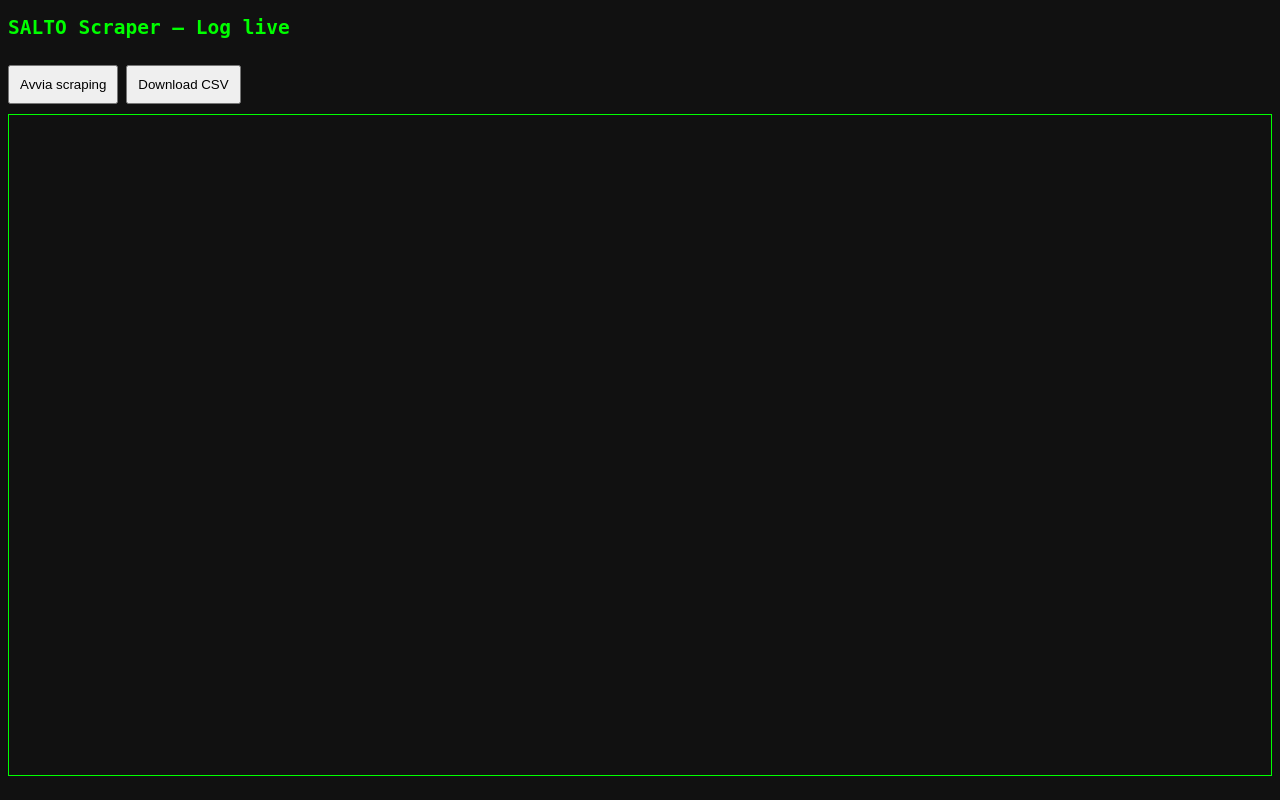
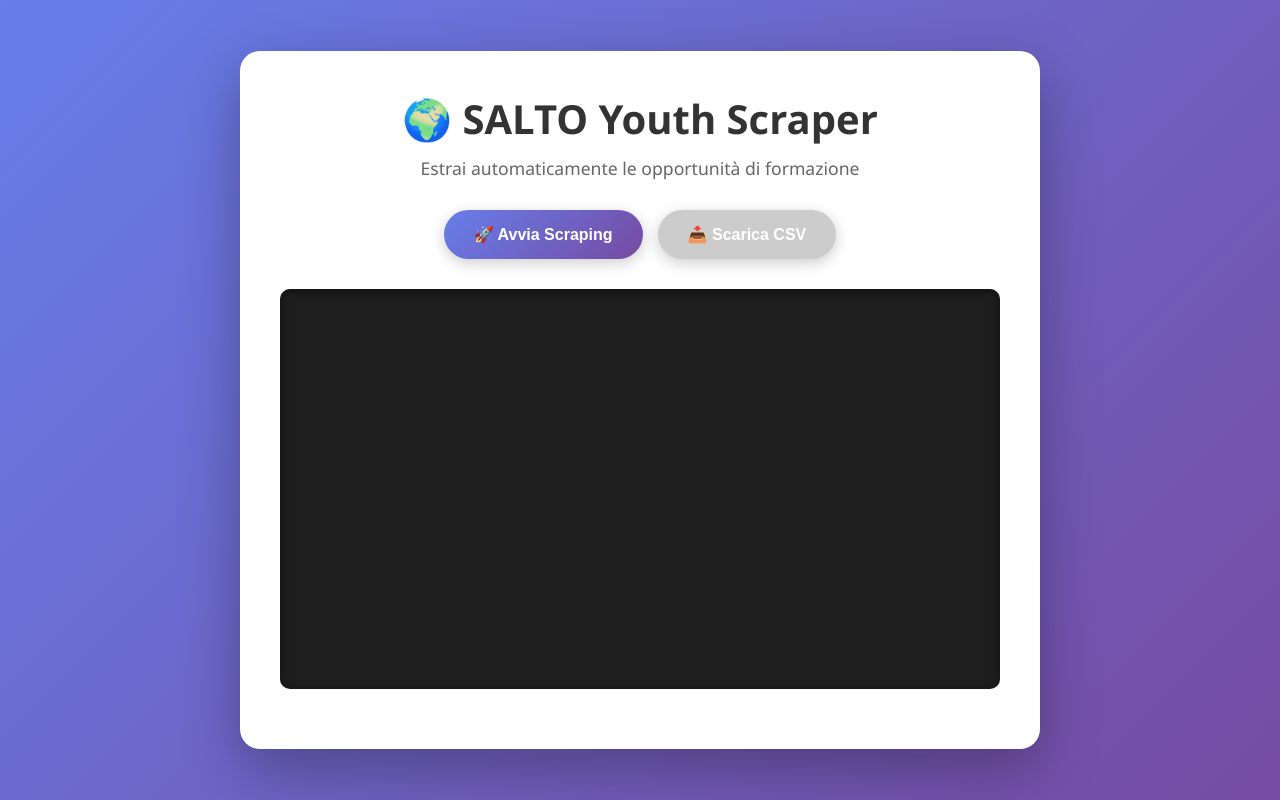
Before and after one commit to youreuropehub/salto-youth-events-scraper, a Flask app: page / in a window 1280 px wide. Run offline with Flask 3, Linux system fonts and the light colour scheme; some libraries are stand-ins or nearby versions.

Commit message:
Update index.html

```diff
--- a/templates/index.html
+++ b/templates/index.html
@@ -2,59 +2,177 @@
 <html lang="it">
 <head>
     <meta charset="UTF-8">
-    <title>SALTO Scraper</title>
-    <script src="https://cdn.socket.io/4.7.5/socket.io.min.js"></script>
+    <meta name="viewport" content="width=device-width, initial-scale=1.0">
+    <title>SALTO Youth Scraper</title>
+    <script src="https://cdn.socket.io/4.5.4/socket.io.min.js"></script>
     <style>
-        body { font-family: monospace; background: #111; color: #0f0; }
+        * {
+            margin: 0;
+            padding: 0;
+            box-sizing: border-box;
+        }
+        body {
+            font-family: 'Segoe UI', Tahoma, Geneva, Verdana, sans-serif;
+            background: linear-gradient(135deg, #667eea 0%, #764ba2 100%);
+            min-height: 100vh;
+            display: flex;
+            justify-content: center;
+            align-items: center;
+            padding: 20px;
+        }
+        .container {
+            background: white;
+            border-radius: 20px;
+            box-shadow: 0 20px 60px rgba(0,0,0,0.3);
+            padding: 40px;
+            max-width: 800px;
+            width: 100%;
+        }
+        h1 {
+            color: #333;
+            margin-bottom: 10px;
+            font-size: 2.5em;
+            text-align: center;
+        }
+        .subtitle {
+            color: #666;
+            text-align: center;
+            margin-bottom: 30px;
+            font-size: 1.1em;
+        }
+        .button-group {
+            display: flex;
+            gap: 15px;
+            margin-bottom: 30px;
+            justify-content: center;
+        }
+        button {
+            background: linear-gradient(135deg, #667eea 0%, #764ba2 100%);
+            color: white;
+            border: none;
+            padding: 15px 30px;
+            font-size: 16px;
+            border-radius: 50px;
+            cursor: pointer;
+            transition: all 0.3s ease;
+            font-weight: 600;
+            box-shadow: 0 4px 15px rgba(0,0,0,0.2);
+        }
+        button:hover {
+            transform: translateY(-2px);
+            box-shadow: 0 6px 20px rgba(0,0,0,0.3);
+        }
+        button:active {
+            transform: translateY(0);
+        }
+        button:disabled {
+            background: #ccc;
+            cursor: not-allowed;
+            transform: none;
+        }
         #log {
-            white-space: pre-wrap;
-            height: 80vh;
-            overflow-y: scroll;
-            border: 1px solid #0f0;
-            padding: 10px;
+            background: #1e1e1e;
+            color: #00ff00;
+            padding: 20px;
+            border-radius: 10px;
+            height: 400px;
+            overflow-y: auto;
+            font-family: 'Courier New', monospace;
+            font-size: 14px;
+            line-height: 1.6;
+            box-shadow: inset 0 2px 10px rgba(0,0,0,0.5);
         }
-        button { margin: 10px 0; padding: 10px; }
+        #log::-webkit-scrollbar {
+            width: 10px;
+        }
+        #log::-webkit-scrollbar-track {
+            background: #2d2d2d;
+            border-radius: 10px;
+        }
+        #log::-webkit-scrollbar-thumb {
+            background: #667eea;
+            border-radius: 10px;
+        }
+        .log-entry {
+            margin-bottom: 5px;
+            padding: 5px;
+            border-left: 3px solid #667eea;
+            padding-left: 10px;
+        }
+        .status {
+            text-align: center;
+            margin-top: 20px;
+            font-size: 1.2em;
+            color: #667eea;
+            font-weight: 600;
+        }
     </style>
 </head>
 <body>
+    <div class="container">
+        <h1>🌍 SALTO Youth Scraper</h1>
+        <p class="subtitle">Estrai automaticamente le opportunità di formazione</p>
 
-<h2>SALTO Scraper – Log live</h2>
-
-<button onclick="startScraping()">Avvia scraping</button>
-<button onclick="downloadCSV()">Download CSV</button>
+        <div class="button-group">
+            <button id="startBtn" onclick="startScraping()">
+                🚀 Avvia Scraping
+            </button>
+            <button id="downloadBtn" onclick="downloadCSV()" disabled>
+                📥 Scarica CSV
+            </button>
+        </div>
 
         <div id="log"></div>
+        <div class="status" id="status"></div>
+    </div>
 
     <script>
         const socket = io();
+        const logDiv = document.getElementById('log');
+        const startBtn = document.getElementById('startBtn');
+        const downloadBtn = document.getElementById('downloadBtn');
+        const statusDiv = document.getElementById('status');
 
-    const logDiv = document.getElementById("log");
-
-    function addLog(msg) {
-        logDiv.textContent += msg + "\n";
+        function addLog(message) {
+            const entry = document.createElement('div');
+            entry.className = 'log-entry';
+            entry.textContent = `[${new Date().toLocaleTimeString()}] ${message}`;
+            logDiv.appendChild(entry);
             logDiv.scrollTop = logDiv.scrollHeight;
         }
 
-    socket.on("connect", () => addLog("✓ Connesso al server"));
-    socket.on("disconnect", () => addLog("✗ Disconnesso dal server"));
+        function startScraping() {
+            logDiv.innerHTML = '';
+            startBtn.disabled = true;
+            downloadBtn.disabled = true;
+            statusDiv.textContent = '⏳ Scraping in corso...';
+            addLog('Connessione al server...');
+            socket.emit('start_scraping');
+        }
 
-    socket.on("log", data => {
+        function downloadCSV() {
+            window.location.href = '/download_csv';
+            addLog('Download CSV avviato!');
+        }
+
+        socket.on('log', function(data) {
             addLog(data.message);
         });
 
-    socket.on("scraping_done", data => {
-        addLog(`SCRAPING TERMINATO – ${data.count} eventi`);
+        socket.on('scraping_done', function(data) {
+            startBtn.disabled = false;
+            downloadBtn.disabled = false;
+            statusDiv.textContent = `✅ Completato! ${data.count} eventi trovati`;
+            addLog(`Scraping completato! Totale: ${data.count} eventi`);
         });
 
-    function startScraping() {
-        logDiv.textContent = "";
-        socket.emit("start_scraping");
-    }
+        socket.on('connect', function() {
+            addLog('✓ Connesso al server');
+        });
 
-    function downloadCSV() {
-        window.location.href = "/download_csv";
-    }
+        socket.on('disconnect', function() {
+            addLog('✗ Disconnesso dal server');
+        });
     </script>
-
 </body>
 </html>
```
Lines whose indentation alone changed are shown as unchanged.
